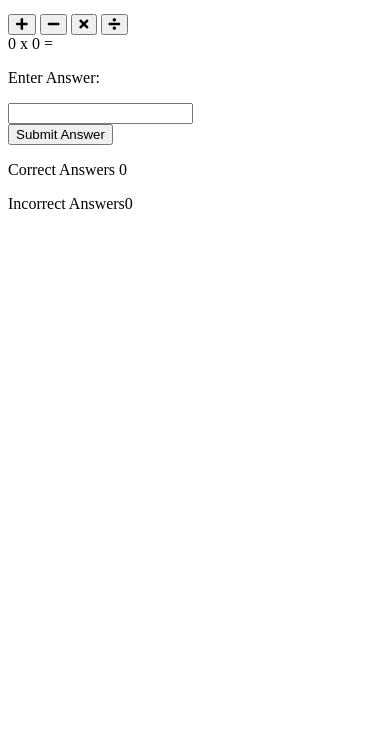
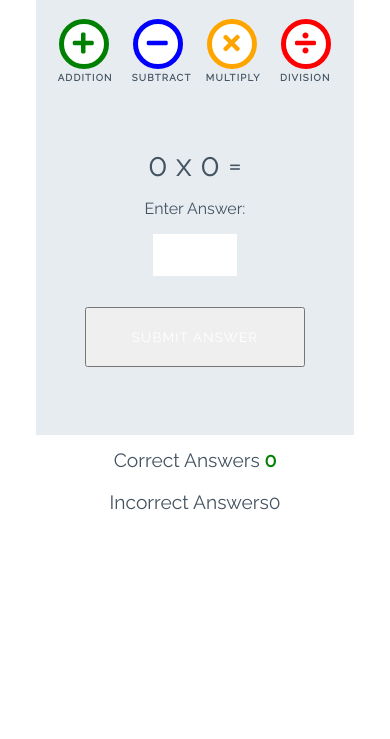
Before and after one commit to jacobmolsby93/love-maths-walkthrough, a plain HTML site: page index.html in a window 390 px wide. Shown: the part 105-844 px from the top of the page. Drawn offline with Linux system fonts and the light colour scheme.

Commit message:
Add Styles for game

```diff
--- a/assets/css/styles.css
+++ b/assets/css/styles.css
@@ -0,0 +1,254 @@
+/* --------- Global style */
+
+body {
+    background-color: white;
+    font-family: "Raleway", sans-serif;
+    color: #445361;
+    text-align: center;
+}
+
+/* --------- Heading */
+
+.heading {
+    text-align: center;
+    font-size: 2.5rem;
+}
+
+.logo {
+    height: 40px;
+    padding-right: 5px;
+}
+
+/* --------- Game layout */
+
+.game-area {
+    background-color: #E6ECF0;
+    box-sizing: border-box;
+    width: 85%;
+    height: 65vh;
+    max-height: 450px;
+    max-width: 830px;
+    margin-left: auto;
+    margin-right: auto;
+    padding: 1%;
+}
+
+.question-area {
+    width: 50%;
+    font-size: 2rem;
+    margin: auto;
+    padding: 50px 0;
+}
+
+.question-area span {
+    padding: 0 15px;
+}
+
+.score-area {
+    margin: 5px auto;
+    width: 60%;
+    font-size: 1.2rem;
+}
+
+.controls-area {
+    width: 85%;
+    margin: 30px auto;
+}
+
+#score {
+    color: green;
+    font-weight: bold;
+}
+
+#incorrect {
+    color: red;
+    font-weight: bold;
+}
+
+.answer-message {
+    display: none;
+    font-size: 1rem;
+}
+
+#answer-box {
+    border: none;
+    color: #445361;
+    display: inline-block;
+    height: 40px;
+    width: 80px;
+    font-size: 1.2rem;
+}
+
+.scores {
+    display: inline-block;
+    padding: 25px;
+}
+
+/* --------- Buttons */
+
+.btn {
+    width: 220px;
+    height: 60px;
+    font-family: "Raleway", sans-serif;
+    text-transform: uppercase;
+    letter-spacing: 1.2px;
+    color: white;
+}
+
+.btn:focus {
+    outline: none;
+}
+
+.btn--big {
+    padding-top: 10px;
+    border-radius: 50%;
+    background-color: white;
+    border: 10px solid;
+    width: 100px;
+    height: 100px;
+    font-size: 3.2rem;
+    margin: 0 30px;
+    transition: all 0.5s;
+}
+
+.btn--big::after{
+    content: attr(data-type);
+    font-size: 1rem;
+    font-weight: bold;
+    color: #445361;
+    position: relative;
+    left: -0.5rem;
+}
+
+.btn--blue {
+    border-color: blue;
+    color: blue;
+}
+
+.btn--blue:active,
+.btn--blue:hover {
+    background-color: darkblue;
+    color: white;
+}
+
+.btn--orange {
+    border-color: orange;
+    color: orange;
+}
+
+.btn--orange:active,
+.btn--orange:hover {
+    background-color: darkorange;
+    color: white;
+}
+
+.btn--red {
+    border-color: red;
+    color: red;
+}
+
+.btn--red:active,
+.btn--red:hover {
+    background-color: darkred;
+    color: white;
+}
+
+.btn--green {
+    border-color: green;
+    color: green;
+}
+
+.btn--green:active,
+.btn--green:hover {
+    background-color: darkgreen;
+    color: white;
+}
+
+.btn--gray {
+    margin-top: 25px;
+    background-color: #445361;
+    border: 1px transparent;
+    border-radius: 20px;
+
+}
+
+.btn--gray:active,
+.btn--gray:hover {
+    background-color: #0d1013;
+}
+
+/* --------- Media queries */
+
+@media (max-width: 414px) {
+    .controls-area {
+        width: 100%;
+    }
+
+    .btn--big {
+        margin: 0 10px;
+        padding: 5px;
+        border: 5px solid;
+        width: 50px;
+        height: 50px;
+        font-size: 1.5rem;
+    }
+
+    .btn--big::after {
+        font-size: 0.6rem;
+        left: -0.7rem;
+    }
+
+    .question-area {
+        padding: 10% 0;
+        width: 100%;
+    }
+
+    .question-area span {
+        padding: 0;
+    }
+
+    .answer-message {
+        display: block;
+    }
+
+    #answer-box {
+        display: block;
+        margin: 0 auto;
+    }
+    .btn--gray {
+        margin-top: 0;
+    }
+
+    .score-area {
+        width: 100%;
+    }
+
+    .scores {
+        margin: 0.5em auto;
+        display: block;
+        padding: 5px;
+    }
+
+    .heading {
+        font-size: 2rem;
+    }
+}
+
+@media (max-width: 320px) {
+    .game-area {
+        height: 70vh;
+    }
+
+    .controls-area {
+        width: 75%;
+        margin: 10px auto;
+    }
+
+    .btn--big {
+        margin: 10px 10px;
+    }
+    .question-area {
+        padding: 10px 0;
+    }
+
+}
--- a/index.html
+++ b/index.html
@@ -17,16 +17,16 @@
 
     <div class="game-area">
         <div class="controls-area">
-            <button class="btn btn--big btn--green">
+            <button data-type="addition" class="btn btn--big btn--green">
                 <i class="fas fa-plus"></i>
             </button>
-            <button class="btn btn--big btn--blue">
+            <button data-type="subtract" class="btn btn--big btn--blue">
                 <i class="fas fa-minus"></i>
             </button>
-            <button class="btn btn--big btn--orange">
+            <button data-type="multiply" class="btn btn--big btn--orange">
                 <i class="fas fa-times"></i>
             </button>
-            <button class="btn btn--big btn--red">
+            <button data-type="division" class="btn btn--big btn--red">
                 <i class="fas fa-divide"></i>
             </button>
         </div>
@@ -38,7 +38,7 @@
             <p class="answer-message">Enter Answer:</p>
             <input id ="answer-box" type="number">
         </div>
-        <button class="btn btn-gray">Submit Answer</button>
+        <button data-type="submit" class="btn btn-gray">Submit Answer</button>
     </div>
 
     <div class="score-area">
```
